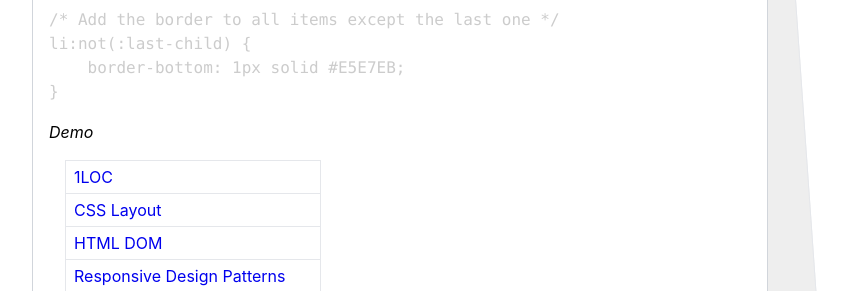
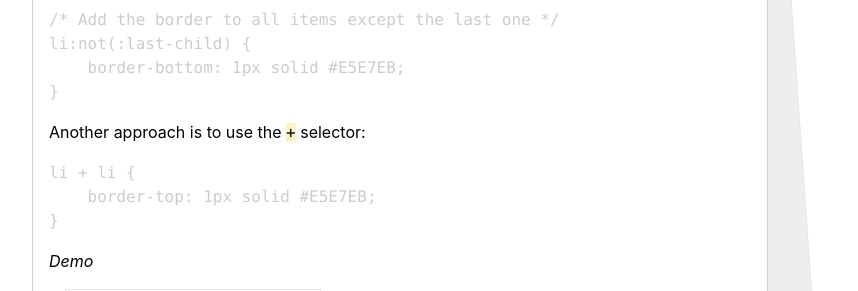
Before and after one commit to phuocng/frontend-tips, an Eleventy site: page posts/remove-the-border-from-the-last-navigation-item.md in a window 1280 px wide. Shown: the part 860-1151 px from the top of the page, without its empty margins (240-1098 px from the left). Built offline with nearby package versions, Linux system fonts and the light colour scheme; Eleventy itself is replaced by a stand-in of ours; code samples lack their colours; files that its build step writes are made by us from their sources.

Commit message:
Use + selector

````diff
--- a/posts/remove-the-border-from-the-last-navigation-item.md
+++ b/posts/remove-the-border-from-the-last-navigation-item.md
@@ -31,6 +31,14 @@ li:not(:last-child) {
 }
 ```
 
+Another approach is to use the `+` selector:
+
+```css
+li + li {
+    border-top: 1px solid #E5E7EB;
+}
+```
+
 _Demo_
 
 <style>
````
